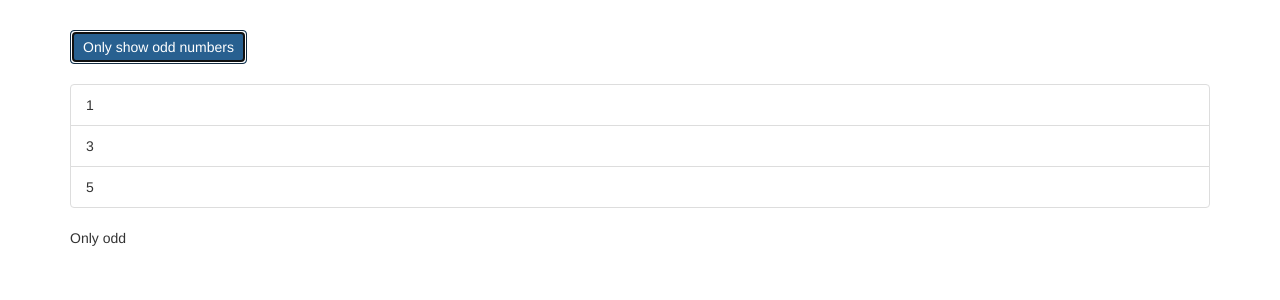
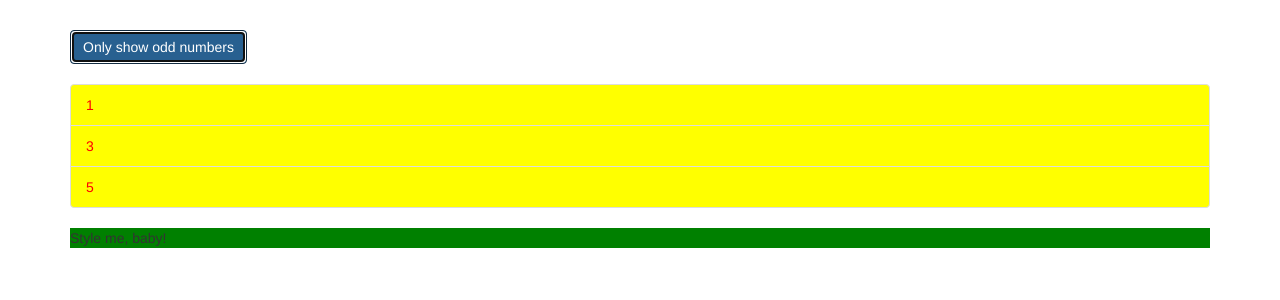
Before and after one commit to nkfoss/Udemy---Directives-Deep-Dive, an Angular app in the folder directives-start/: page / in a window 1280 px wide. Both pictures are taken after a click on the button "Only show odd numbers". Shown: the top 300 px of the page. Built offline with nearby package versions, Linux system fonts and the light colour scheme.

Commit message:
Create basic attribute directive
This directive styles an element at the bottom of the page, with a green BG

```diff
--- a/directives-start/src/app/app.component.css
+++ b/directives-start/src/app/app.component.css
@@ -1,3 +1,9 @@
 .container {
   margin-top: 30px;
 }
+
+/* this is set inside the HTML using ngClass and property binding */
+/* These are used in combination wthi ngStyle */
+.odd {
+  color: red;
+}
--- a/directives-start/src/app/app.component.html
+++ b/directives-start/src/app/app.component.html
@@ -10,6 +10,8 @@
         <div *ngIf="onlyOdd">
           <li
           class="list-group-item"
+          [ngClass]="{odd: odd % 2 !== 0}"
+          [ngStyle]="{backgroundColor: odd % 2 !== 0 ? 'yellow' : 'transparent'}"
           *ngFor="let odd of oddNumbers">
           {{ odd }}
         </li>
@@ -18,15 +20,15 @@
         <div *ngIf="!onlyOdd">
           <li
           class="list-group-item"
+          [ngClass]="{odd: even % 2 !== 0}"
+          [ngStyle]="{backgroundColor: even % 2 !== 0 ? 'yellow' : 'transparent'}"
           *ngFor="let even of evenNumbers">
           {{ even }}
         </li>
         </div>
 
       </ul>
-      <ng-template [ngIf]="onlyOdd">
-        <p>Only odd</p>
-      </ng-template>
+      <p appBasicHighlight> Style me, baby! </p>
     </div>
   </div>
 </div>
--- a/directives-start/src/app/app.module.ts
+++ b/directives-start/src/app/app.module.ts
@@ -4,10 +4,12 @@ import { FormsModule } from '@angular/forms';
 
 
 import { AppComponent } from './app.component';
+import { BasicHighlightDirective } from './basic-highlight/basic-highlight.directive';
 
 @NgModule({
   declarations: [
-    AppComponent
+    AppComponent,
+    BasicHighlightDirective
   ],
   imports: [
     BrowserModule,
--- /dev/null
+++ b/directives-start/src/app/basic-highlight/basic-highlight.directive.ts
@@ -0,0 +1,23 @@
+import { Directive, ElementRef, OnInit } from '@angular/core';
+
+
+
+// ***NOTE: Don't forget to import this in app Module!!!!
+
+
+
+@Directive({
+  selector: '[appBasicHighlight]'
+})
+
+export class BasicHighlightDirective implements OnInit{
+
+  // Using the 'private' here automatically makes elementRef a property of
+  // our directive... and assigns the value.
+  constructor(private elementRef: ElementRef) {
+  }
+
+  ngOnInit() {
+    this.elementRef.nativeElement.style.backgroundColor = 'green';
+  }
+}
```
